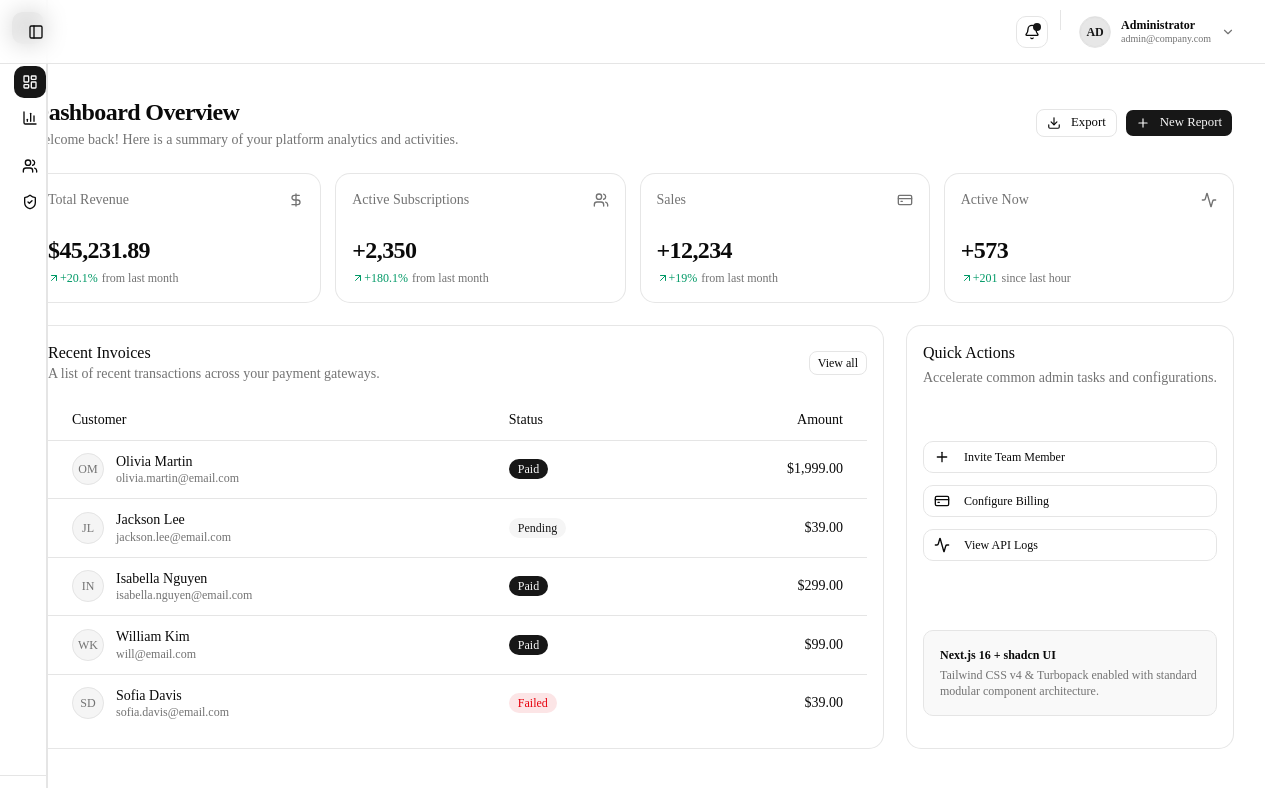
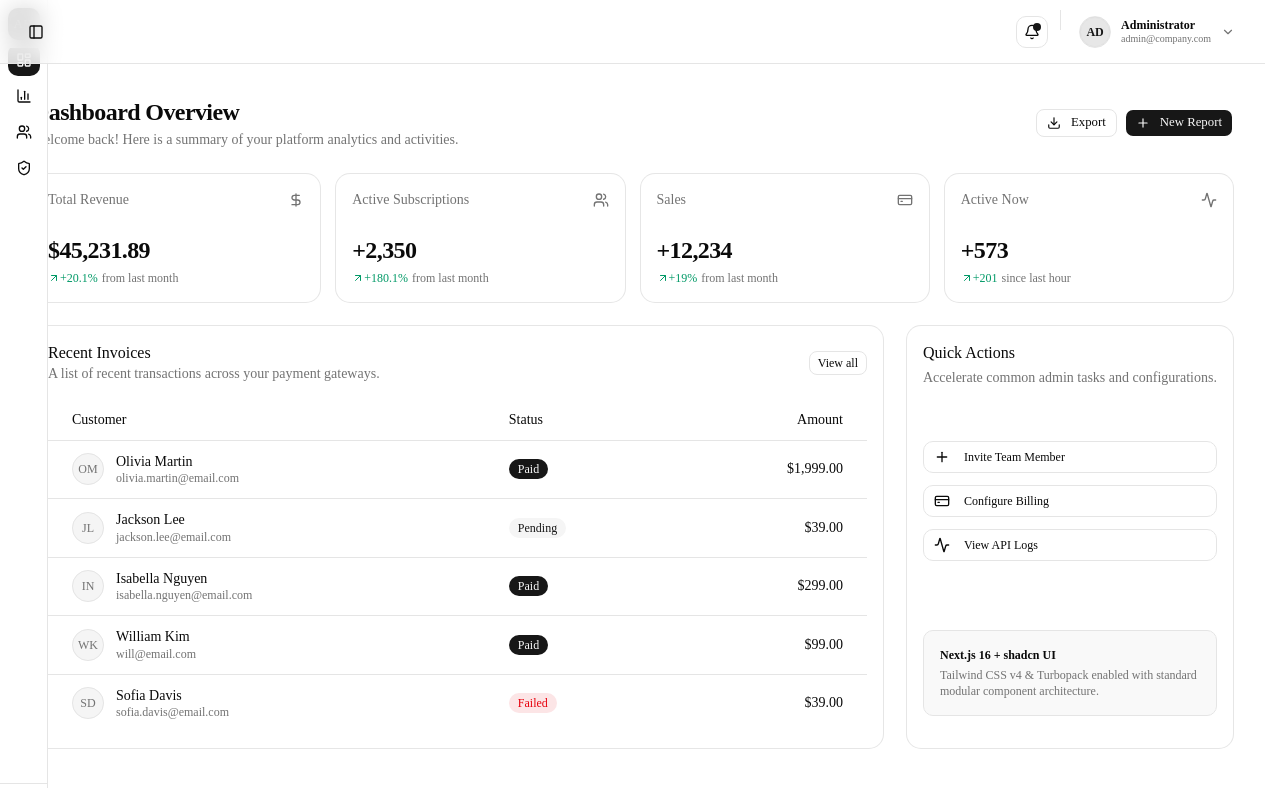
Before and after one commit to aashish-bhandari-dev/nextjs-dashboard-boilerplate, a Next.js app: page / in a window 1280 px wide. Both pictures are taken after a click on the button 255 px from the left and 400 px from the top of the page. Shown: the top 788 px of the page. Built offline with nearby package versions, Linux system fonts and the light colour scheme.

Commit message:
chore : update the tables with responsice design with adaptive sidebar

```diff
--- a/components/dashboard/dashboard-layout.tsx
+++ b/components/dashboard/dashboard-layout.tsx
@@ -15,7 +15,7 @@ export function DashboardLayoutWrapper({ children }: DashboardLayoutWrapperProps
       <DashboardSidebar />
       <SidebarInset>
         <DashboardTopbar />
-        <main className="flex-1 overflow-y-auto p-4 sm:p-6 md:p-8 space-y-6">
+        <main className="flex-1 overflow-y-auto p-4 sm:p-6 md:p-8 space-y-6 min-w-0 max-w-full">
           {children}
         </main>
       </SidebarInset>
--- a/components/dashboard/dashboard-sidebar.tsx
+++ b/components/dashboard/dashboard-sidebar.tsx
@@ -68,12 +68,21 @@ export function DashboardSidebar() {
   return (
     <Sidebar collapsible="icon">
       {/* Brand Header */}
-      <SidebarHeader>
-        <SidebarMenu>
-          <SidebarMenuItem>
-            <Link href="/" className="w-full">
-              <SidebarMenuButton size="lg" className="hover:bg-muted">
-                <div className="bg-primary text-primary-foreground flex aspect-square size-8 items-center justify-center rounded-lg font-black text-xs tracking-wider shadow-sm">
+      <SidebarHeader className="group-data-[collapsible=icon]:p-0 group-data-[collapsible=icon]:h-12 group-data-[collapsible=icon]:flex group-data-[collapsible=icon]:items-center group-data-[collapsible=icon]:justify-center">
+        <SidebarMenu className="group-data-[collapsible=icon]:w-full group-data-[collapsible=icon]:items-center">
+          <SidebarMenuItem className="group-data-[collapsible=icon]:w-full group-data-[collapsible=icon]:flex group-data-[collapsible=icon]:justify-center">
+            <Link
+              href="/"
+              className="w-full flex items-center group-data-[collapsible=icon]:justify-center"
+            >
+              {/* Collapsed view: Logo only, perfectly centered */}
+              <div className="hidden group-data-[collapsible=icon]:flex items-center justify-center size-8 rounded-lg bg-primary text-primary-foreground font-black text-xs tracking-wider shadow-sm shrink-0">
+                AH
+              </div>
+
+              {/* Expanded view: Full menu button with logo and text */}
+              <SidebarMenuButton size="lg" className="hover:bg-muted group-data-[collapsible=icon]:hidden">
+                <div className="bg-primary text-primary-foreground flex aspect-square size-8 items-center justify-center rounded-lg font-black text-xs tracking-wider shadow-sm shrink-0">
                   AH
                 </div>
                 <div className="grid flex-1 text-left text-xs leading-tight">
@@ -101,13 +110,16 @@ export function DashboardSidebar() {
 
                   return (
                     <SidebarMenuItem key={item.title}>
-                      <Link href={item.href} className="w-full">
+                      <Link
+                        href={item.href}
+                        className="w-full flex items-center group-data-[collapsible=icon]:justify-center"
+                      >
                         <SidebarMenuButton
                           isActive={active}
                           tooltip={item.title}
                         >
                           <Icon className="size-4 shrink-0" />
-                          <span>{item.title}</span>
+                          <span className="group-data-[collapsible=icon]:hidden">{item.title}</span>
                         </SidebarMenuButton>
                       </Link>
                     </SidebarMenuItem>
--- a/components/roles/permissions-catalog-view.tsx
+++ b/components/roles/permissions-catalog-view.tsx
@@ -272,23 +272,23 @@ export function PermissionsCatalogView({ roles }: PermissionsCatalogViewProps) {
         </div>
       ) : (
         /* Matrix View */
-        <Card className="shadow-2xs border-border/70 overflow-hidden">
+        <Card className="shadow-2xs border-border/70 overflow-hidden min-w-0 max-w-full w-full">
           <CardHeader className="p-4 sm:p-5 border-b border-border/70 bg-muted/20">
             <CardTitle className="text-sm sm:text-base font-bold">Permissions Authorization Matrix</CardTitle>
             <CardDescription className="text-xs">
               Overview of active privileges granted across system and custom roles
             </CardDescription>
           </CardHeader>
-          <div className="overflow-x-auto">
+          <div className="overflow-x-auto min-w-0 max-w-full w-full">
             <Table>
               <TableHeader>
                 <TableRow className="bg-muted/40 hover:bg-muted/40 border-b border-border/70 text-[11px] font-semibold text-muted-foreground uppercase tracking-wider">
-                  <TableHead className="w-[300px]">Permission Definition</TableHead>
-                  <TableHead>Module</TableHead>
+                  <TableHead className="min-w-[220px] sm:min-w-[280px]">Permission Definition</TableHead>
+                  <TableHead className="min-w-[100px]">Module</TableHead>
                   {matrixRoles.map((r) => (
                     <TableHead
                       key={r.id}
-                      className="text-center whitespace-nowrap min-w-[110px]"
+                      className="text-center whitespace-nowrap min-w-[90px] sm:min-w-[110px]"
                     >
                       <div className="font-bold text-foreground">{r.displayName}</div>
                       <span className="text-[10px] font-mono text-muted-foreground">
--- a/components/ui/sidebar.tsx
+++ b/components/ui/sidebar.tsx
@@ -238,7 +238,7 @@ const Sidebar = React.forwardRef<
               : "right-0 group-data-[collapsible=offcanvas]:right-[calc(var(--sidebar-width)*-1)]",
             variant === "floating" || variant === "inset"
               ? "p-2 group-data-[collapsible=icon]:w-[calc(var(--sidebar-width-icon)+calc(var(--spacing)*4)+2px)]"
-              : "group-data-[collapsible=icon]:w-(--sidebar-width-icon) group-data-[side=left]:border-r group-data-[side=right]:border-l",
+              : "group-data-[collapsible=icon]:w-(--sidebar-width-icon)",
             className
           )}
           {...props}
@@ -320,7 +320,7 @@ const SidebarInset = React.forwardRef<
       ref={ref}
       data-slot="sidebar-inset"
       className={cn(
-        "relative flex min-h-svh flex-1 flex-col bg-background",
+        "relative flex min-h-svh flex-1 flex-col bg-background min-w-0 max-w-full",
         "peer-data-[variant=inset]:min-h-[calc(100svh-theme(spacing.4))] md:peer-data-[variant=inset]:m-2 md:peer-data-[state=collapsed]:peer-data-[variant=inset]:ml-2 md:peer-data-[variant=inset]:ml-0 md:peer-data-[variant=inset]:rounded-xl md:peer-data-[variant=inset]:shadow-sm",
         className
       )}
@@ -356,7 +356,10 @@ const SidebarHeader = React.forwardRef<
     <div
       ref={ref}
       data-sidebar="header"
-      className={cn("flex flex-col gap-2 p-3", className)}
+      className={cn(
+        "flex flex-col gap-2 p-3 group-data-[collapsible=icon]:p-2 group-data-[collapsible=icon]:items-center",
+        className
+      )}
       {...props}
     />
   );
@@ -371,7 +374,10 @@ const SidebarFooter = React.forwardRef<
     <div
       ref={ref}
       data-sidebar="footer"
-      className={cn("flex flex-col gap-2 p-3 border-t", className)}
+      className={cn(
+        "flex flex-col gap-2 p-3 border-t group-data-[collapsible=icon]:p-2 group-data-[collapsible=icon]:items-center",
+        className
+      )}
       {...props}
     />
   );
@@ -386,7 +392,7 @@ const SidebarSeparator = React.forwardRef<
     <Separator
       ref={ref}
       data-sidebar="separator"
-      className={cn("mx-2 w-auto bg-sidebar-border", className)}
+      className={cn("mx-2 w-auto bg-sidebar-border group-data-[collapsible=icon]:mx-1", className)}
       {...props}
     />
   );
@@ -402,7 +408,7 @@ const SidebarContent = React.forwardRef<
       ref={ref}
       data-sidebar="content"
       className={cn(
-        "flex min-h-0 flex-1 flex-col gap-2 overflow-auto group-data-[collapsible=icon]:overflow-hidden p-2",
+        "flex min-h-0 flex-1 flex-col gap-2 overflow-auto group-data-[collapsible=icon]:overflow-hidden p-2 group-data-[collapsible=icon]:p-0 group-data-[collapsible=icon]:w-full group-data-[collapsible=icon]:items-center",
         className
       )}
       {...props}
@@ -419,7 +425,10 @@ const SidebarGroup = React.forwardRef<
     <div
       ref={ref}
       data-sidebar="group"
-      className={cn("relative flex w-full min-w-0 flex-col p-1.5", className)}
+      className={cn(
+        "relative flex w-full min-w-0 flex-col p-1.5 group-data-[collapsible=icon]:p-0 group-data-[collapsible=icon]:w-full group-data-[collapsible=icon]:items-center",
+        className
+      )}
       {...props}
     />
   );
@@ -488,7 +497,10 @@ const SidebarMenu = React.forwardRef<
     <ul
       ref={ref}
       data-sidebar="menu"
-      className={cn("flex w-full min-w-0 flex-col gap-1", className)}
+      className={cn(
+        "flex w-full min-w-0 flex-col gap-1 group-data-[collapsible=icon]:items-center group-data-[collapsible=icon]:w-full",
+        className
+      )}
       {...props}
     />
   );
@@ -503,7 +515,7 @@ const SidebarMenuItem = React.forwardRef<
     <li
       ref={ref}
       data-sidebar="menu-item"
-      className={cn("group/menu-item relative", className)}
+      className={cn("group/menu-item relative group-data-[collapsible=icon]:flex group-data-[collapsible=icon]:justify-center", className)}
       {...props}
     />
   );
@@ -511,7 +523,7 @@ const SidebarMenuItem = React.forwardRef<
 SidebarMenuItem.displayName = "SidebarMenuItem";
 
 const sidebarMenuButtonVariants = cva(
-  "peer/menu-button flex w-full items-center gap-2.5 overflow-hidden rounded-lg p-2 text-left text-xs font-medium outline-none ring-sidebar-ring transition-[width,height,padding] hover:bg-muted hover:text-foreground focus-visible:ring-2 active:bg-muted cursor-pointer disabled:pointer-events-none disabled:opacity-50 group-has-data-[sidebar=menu-action]/menu-item:pr-8 aria-disabled:pointer-events-none aria-disabled:opacity-50 data-[active=true]:bg-primary data-[active=true]:font-semibold data-[active=true]:text-primary-foreground data-[state=open]:hover:bg-sidebar-accent data-[state=open]:hover:text-sidebar-accent-foreground group-data-[collapsible=icon]:!size-8 group-data-[collapsible=icon]:!p-2 [&>span:last-child]:truncate [&>svg]:size-4 [&>svg]:shrink-0",
+  "peer/menu-button flex w-full items-center gap-2.5 overflow-hidden rounded-lg p-2 text-left text-xs font-medium outline-none ring-sidebar-ring transition-[width,height,padding] hover:bg-muted hover:text-foreground focus-visible:ring-2 active:bg-muted cursor-pointer disabled:pointer-events-none disabled:opacity-50 group-has-data-[sidebar=menu-action]/menu-item:pr-8 aria-disabled:pointer-events-none aria-disabled:opacity-50 data-[active=true]:bg-primary data-[active=true]:font-semibold data-[active=true]:text-primary-foreground data-[state=open]:hover:bg-sidebar-accent data-[state=open]:hover:text-sidebar-accent-foreground group-data-[collapsible=icon]:!size-8 group-data-[collapsible=icon]:!p-0 group-data-[collapsible=icon]:justify-center group-data-[collapsible=icon]:items-center group-data-[collapsible=icon]:mx-auto group-data-[collapsible=icon]:[&>span]:hidden [&>span:last-child]:truncate [&>svg]:size-4 [&>svg]:shrink-0",
   {
     variants: {
       variant: {
@@ -522,7 +534,7 @@ const sidebarMenuButtonVariants = cva(
       size: {
         default: "h-8.5 text-xs",
         sm: "h-7 text-xs",
-        lg: "h-11 text-sm group-data-[collapsible=icon]:!p-0",
+        lg: "h-11 text-sm group-data-[collapsible=icon]:!size-8 group-data-[collapsible=icon]:!p-0",
       },
     },
     defaultVariants: {
--- a/components/ui/table.tsx
+++ b/components/ui/table.tsx
@@ -7,7 +7,7 @@ function Table({ className, ...props }: React.ComponentProps<"table">) {
   return (
     <div
       data-slot="table-container"
-      className="relative w-full overflow-x-auto"
+      className="relative w-full min-w-0 max-w-full overflow-x-auto"
     >
       <table
         data-slot="table"
```
Also changed, not shown: components/roles/roles-table.tsx (+16 -16 lines), components/users/users-table.tsx (+17 -14 lines).
